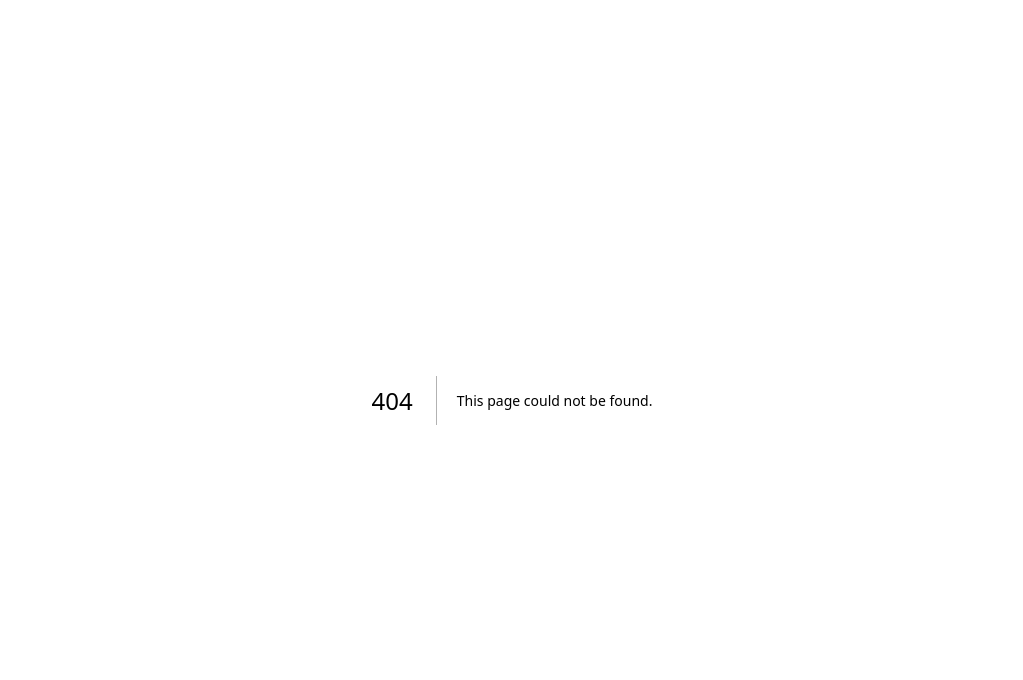
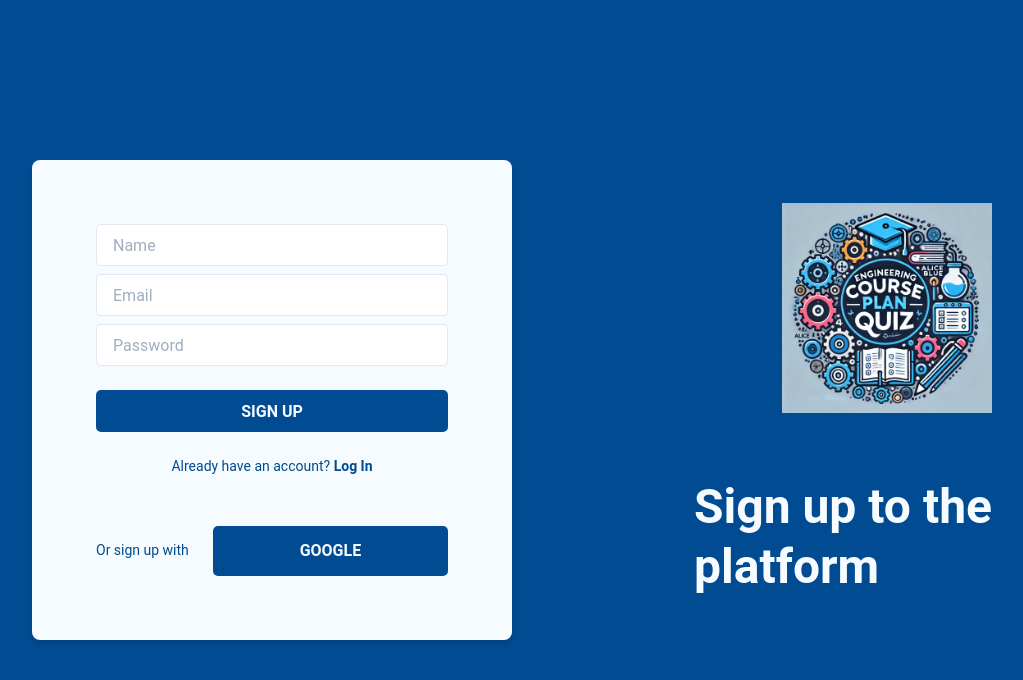
Before and after one commit to HackPSU-Fall24/HackPSU-FA-24, a Next.js app in the folder client/: page /signup in a window 1280 px wide. Before the commit this address had no page. Shown: the top 680 px of the page, without its empty margins (128-1151 px from the left). Built offline with nearby package versions, Linux system fonts and the light colour scheme.

Commit message:
created signup page and modified UI

```diff
--- a/client/package.json
+++ b/client/package.json
@@ -13,6 +13,7 @@
     "@emotion/react": "^11.13.3",
     "@emotion/styled": "^11.13.0",
     "emotion-theming": "^11.0.0",
+    "framer-motion": "^11.11.8",
     "next": "14.2.15",
     "react": "^18",
     "react-dom": "^18"
--- /dev/null
+++ b/client/src/app/AnimatePresence.tsx
@@ -0,0 +1,20 @@
+"use client";
+
+import { AnimatePresence } from "framer-motion";
+import { useRouter } from "next/router";
+import Signup from "./SignUp";
+import Login from "./Login";
+
+export default function AppLayout() {
+  const router = useRouter();
+
+  return (
+    <AnimatePresence mode="wait">
+      {router.pathname === "/signup" ? (
+        <Signup key="signup" />
+      ) : (
+        <Login key="login" />
+      )}
+    </AnimatePresence>
+  );
+}
--- a/client/src/app/Login.tsx
+++ b/client/src/app/Login.tsx
@@ -5,6 +5,7 @@ import { useRouter } from "next/navigation";
 import Divider from "./components/Divider";
 import Input from "./components/Input";
 import logo from "./public/image.png";
+import { motion } from "framer-motion";
 
 export default function Login() {
   const router = useRouter();
@@ -14,7 +15,19 @@ export default function Login() {
     // After successful login, navigate to Quiz page
     router.push("/quiz");
   };
+
+  const handleRegister = () => {
+    // Perform login actions here
+    // After successful login, navigate to Quiz page
+    router.push("/signup");
+  };
   return (
+    <motion.div
+      initial={{ x: "100%", opacity: 0 }}
+      animate={{ x: 0, opacity: 1 }}
+      exit={{ x: "-100%", opacity: 0 }}
+      transition={{ duration: 0.5 }}
+    >
       <Grid
         as="main"
         height="100vh"
@@ -102,6 +115,7 @@ export default function Login() {
             Don't have an account?{" "}
             <Link
               color="brand.alice-blue"
+              onClick={handleRegister}
               fontWeight="bold"
               _hover={{
                 color: "brand.bright-pink-crayola",
@@ -112,7 +126,7 @@ export default function Login() {
             </Link>
           </Text>
 
-        <Divider />
+          <Divider color={"brand.alice-blue"} />
 
           <Flex alignItems="center">
             <Text fontSize="sm" color="white">
@@ -135,5 +149,6 @@ export default function Login() {
           </Flex>
         </Flex>
       </Grid>
+    </motion.div>
   );
 }
--- /dev/null
+++ b/client/src/app/SignUp.tsx
@@ -0,0 +1,161 @@
+"use client";
+
+import { Heading, Grid, Flex, Link, Button, Text } from "@chakra-ui/react";
+import { useRouter } from "next/navigation";
+import Divider from "./components/Divider";
+import Input from "./components/Input";
+import logo from "./public/image.png";
+import { useEffect, useState } from "react";
+import { motion } from "framer-motion";
+
+export default function Signup() {
+  const router = useRouter();
+  const [isInverted, setIsInverted] = useState(false);
+
+  useEffect(() => {
+    // Trigger the color inversion transition
+    setIsInverted(true);
+  }, []);
+
+  const handleSignup = () => {
+    // Perform signup actions here
+    // After successful signup, navigate to the Login page
+    router.push("/login");
+  };
+
+  return (
+    <motion.div
+      initial={{ x: "100%", opacity: 0 }}
+      animate={{ x: 0, opacity: 1 }}
+      exit={{ x: "-100%", opacity: 0 }}
+      transition={{ duration: 0.5 }}
+    >
+      <Grid
+        as="main"
+        height="100vh"
+        templateColumns="1fr 480px 480px 1fr"
+        templateRows="1fr 480px 1fr"
+        templateAreas="
+        '. . . .'
+        '. form logo .'
+        '. . . .'
+      "
+        justifyContent="center"
+        alignItems="center"
+        bg={isInverted ? "brand.polynesian-blue" : "brand.alice-blue"}
+        transition="background-color 0.5s ease"
+      >
+        <Flex
+          gridArea="form"
+          height="100%"
+          backgroundColor={
+            isInverted ? "brand.alice-blue" : "brand.polynesian-blue"
+          }
+          borderRadius="md"
+          flexDir="column"
+          alignItems="stretch"
+          padding={16}
+          boxShadow="md"
+          transition="background-color 0.5s ease"
+        >
+          <Input
+            placeholder="Name"
+            backgroundColor="white"
+            color={isInverted ? "brand.polynesian-blue" : "brand.alice-blue"}
+            focusBorderColor="brand.alice-blue"
+            _placeholder={{ color: "gray.400" }}
+          />
+
+          <Input
+            placeholder="Email"
+            marginTop={2}
+            backgroundColor="white"
+            color={isInverted ? "brand.polynesian-blue" : "brand.alice-blue"}
+            focusBorderColor="brand.alice-blue"
+            _placeholder={{ color: "gray.400" }}
+          />
+
+          <Input
+            placeholder="Password"
+            marginTop={2}
+            backgroundColor="white"
+            color={isInverted ? "brand.polynesian-blue" : "brand.alice-blue"}
+            focusBorderColor="brand.alice-blue"
+            _placeholder={{ color: "gray.400" }}
+          />
+
+          <Button
+            backgroundColor="brand.polynesian-blue"
+            color="brand.alice-blue"
+            height="50px"
+            borderRadius="sm"
+            marginTop={6}
+            onClick={handleSignup}
+            _hover={{
+              backgroundColor: "brand.bright-pink-crayola",
+              color: "white",
+            }}
+          >
+            SIGN UP
+          </Button>
+
+          <Text
+            textAlign="center"
+            fontSize="sm"
+            color="brand.polynesian-blue"
+            marginTop={6}
+          >
+            Already have an account?{" "}
+            <Link
+              color="brand.polynesian-blue"
+              fontWeight="bold"
+              _hover={{
+                color: "brand.bright-pink-crayola",
+                textDecoration: "underline",
+              }}
+              onClick={() => router.push("/login")}
+            >
+              Log In
+            </Link>
+          </Text>
+
+          <Divider
+            color={isInverted ? "brand.alice-blue" : "brand.polynesian-blue"}
+          />
+
+          <Flex alignItems="center">
+            <Text fontSize="sm" color="brand.polynesian-blue">
+              Or sign up with
+            </Text>
+            <Button
+              height="50px"
+              flex="1"
+              backgroundColor="brand.polynesian-blue"
+              color="brand.alice-blue"
+              marginLeft={6}
+              borderRadius="sm"
+              _hover={{
+                backgroundColor: "brand.bright-pink-crayola",
+                color: "white",
+              }}
+            >
+              GOOGLE
+            </Button>
+          </Flex>
+        </Flex>
+
+        <Flex gridArea="logo" flexDir="column" alignItems="flex-end">
+          <img src={logo.src} alt="Piffy" width={210} />
+          <Heading
+            size="2xl"
+            lineHeight="shorter"
+            marginTop={16}
+            color={isInverted ? "brand.alice-blue" : "brand.polynesian-blue"}
+          >
+            Sign up to the <br /> platform
+          </Heading>
+        </Flex>
+      </Grid>
+    </motion.div>
+  );
+}
--- a/client/src/app/components/Divider.tsx
+++ b/client/src/app/components/Divider.tsx
@@ -1,11 +1,15 @@
 import React from "react";
 import { Divider as ChakraDivider, Grid } from "@chakra-ui/react";
 
-const Divider: React.FC = () => {
+interface DividerProps {
+  color?: string;
+}
+
+const Divider: React.FC<DividerProps> = ({ color = "gray.200" }) => {
   return (
     <Grid gridTemplateColumns="1fr 1fr" columnGap={12} opacity={0.4}>
-      <ChakraDivider marginY={6} />
-      <ChakraDivider marginY={6} />
+      <ChakraDivider marginY={6} borderColor={color} />
+      <ChakraDivider marginY={6} borderColor={color} />
     </Grid>
   );
 };
--- a/client/src/app/components/Question.tsx
+++ b/client/src/app/components/Question.tsx
@@ -1,6 +1,4 @@
-// src/app/components/Question.tsx
-
-import { Question as QuestionType } from '../data/questions';
+import { Question as QuestionType } from "../data/questions";
 
 interface QuestionProps {
   question: QuestionType;
@@ -8,59 +6,87 @@ interface QuestionProps {
   onOptionChange: (response: any) => void;
 }
 
-export default function Question({ question, response, onOptionChange }: QuestionProps) {
+export default function Question({
+  question,
+  response,
+  onOptionChange,
+}: QuestionProps) {
   const handleMultiSelectChange = (option: string) => {
+    console.log("Option clicked:", option);
     const updatedResponse = response.includes(option)
       ? response.filter((o: string) => o !== option)
       : [...response, option];
+    console.log("Updated Response:", updatedResponse);
     onOptionChange(updatedResponse);
   };
 
   return (
     <div>
       <h2 className="text-2xl font-bold mb-4">{question.title}</h2>
-      {question.type === 'multi-select' && question.options?.map((option, index) => (
-        <label key={index} className="block mb-2 text-smoky-black">
+      {question.type === "multi-select" &&
+        question.options?.map((option, index) => (
+          <label
+            key={index}
+            className={`cursor-pointer block mb-2 px-4 py-2 rounded-lg border-2 text-smoky-black transition-all
+        ${
+          response.includes(option)
+            ? "bg-celestial-blue text-white border-celestial-blue"
+            : "bg-alice-blue border-gray-300"
+        }`}
+          >
             <input
               type="checkbox"
               checked={response.includes(option)}
-            onChange={() => handleMultiSelectChange(option)}
-            className="mr-2 accent-celestial-blue"
+              onChange={() => handleMultiSelectChange(option)} // Directly on input
+              className="hidden"
             />
             {option}
           </label>
         ))}
-      {question.type === 'single-select' && question.options?.map((option, index) => (
-        <label key={index} className="block mb-2 text-smoky-black">
-          <input
-            type="radio"
-            name={`question-${question.title}`}
-            checked={response === option}
-            onChange={() => onOptionChange(option)}
-            className="mr-2 accent-celestial-blue"
-          />
+
+      {question.type === "single-select" &&
+        question.options?.map((option, index) => (
+          <label
+            key={index}
+            onClick={() => onOptionChange(option)}
+            className={`cursor-pointer block mb-2 px-4 py-2 rounded-lg border-2 text-center transition-all
+        ${
+          response === option
+            ? "bg-celestial-blue text-white border-celestial-blue"
+            : "bg-alice-blue text-smoky-black border-gray-300"
+        }`}
+            style={{
+              backgroundColor: response === option ? "#279af1" : "#f6fbff",
+              color: response === option ? "#ffffff" : "#070600", // White for selected text, Smoky Black for default
+            }}
+          >
             {option}
           </label>
         ))}
-      {question.type === 'scale' && (
-        <div className="flex justify-between mt-2">
+
+      {question.type === "scale" && (
+        <div className="mt-2">
+          <input
+            type="range"
+            min="1"
+            max="5"
+            value={response || 3} // Default to the middle value if not set
+            onChange={(e) => onOptionChange(Number(e.target.value))}
+            className="w-full accent-celestial-blue"
+          />
+          <div className="flex justify-between text-sm mt-1">
             {[1, 2, 3, 4, 5].map((num) => (
-            <label key={num} className="text-smoky-black">
-              <input
-                type="radio"
-                name={`scale-${question.title}`}
-                checked={response === num}
-                onChange={() => onOptionChange(num)}
-                className="mr-1 accent-celestial-blue"
-              />
+              <span key={num} className="text-smoky-black">
                 {num}
-            </label>
+              </span>
             ))}
           </div>
+        </div>
       )}
-      {question.type === 'text' && (
+
+      {question.type === "text" && (
         <textarea
-          value={response || ''}
+          value={response || ""}
           onChange={(e) => onOptionChange(e.target.value)}
           placeholder="Type your answer here..."
           className="w-full mt-2 p-2 bg-alice-blue text-smoky-black rounded"
--- a/client/src/app/data/questions.ts
+++ b/client/src/app/data/questions.ts
@@ -1,4 +1,6 @@
 // src/app/data/questions.ts
+
+import { option } from "framer-motion/client";
 
 export interface Question {
   title: string;
@@ -49,6 +51,11 @@ const questions: Question[] = [
     type: "multi-select",
   },
   {
+    title: "Which industries or sectors interest you the most? (Select up to three)",
+    options: [ "Aerospace", "Automotive", "Biotechnology", "Energy", "Environmental", "Information Technology", "Manufacturing", "Robotics/AI", "Telecommunications", "Other (Please specify)"],
+    type: "multi-select"
+  },
+  {
     title: "Are you interested in joining engineering clubs, competitions, or research groups?",
     options: ["Yes", "No", "Maybe"],
     type: "single-select",
--- /dev/null
+++ b/client/src/app/login/page.tsx
@@ -0,0 +1,10 @@
+import ThemeContainer from "../contexts/theme/ThemeContainer";
+import Login from "../Login";
+
+export default function Page() {
+  return (
+    <ThemeContainer>
+      <Login />
+    </ThemeContainer>
+  );
+}
--- a/client/src/app/page.tsx
+++ b/client/src/app/page.tsx
@@ -1,12 +1,7 @@
 // src/pages/index.tsx
 
-import ThemeContainer from "./contexts/theme/ThemeContainer";
-import Login from "./Login";
+import { AnimatePresence } from "framer-motion";
 
 export default function Home() {
-  return (
-    <ThemeContainer>
-      <Login />
-    </ThemeContainer>
-  );
+  return <AnimatePresence />;
 }
--- a/client/src/app/quiz/page.tsx
+++ b/client/src/app/quiz/page.tsx
@@ -78,7 +78,7 @@ export default function Quiz() {
       >
         {/* Entire Container with white box and animation */}
         <div
-          className={`relative w-full max-w-2xl p-6 bg-alice-blue text-polynesian-blue rounded shadow-lg animation transition-all ${
+          className={`relative w-full max-w-4xl p-6 bg-alice-blue text-polynesian-blue rounded shadow-lg animation transition-all ${
             transitioning
               ? direction === "up"
                 ? "animate-slide-out-up"
@@ -88,6 +88,11 @@ export default function Quiz() {
               : "animate-slide-in-down"
           }`}
         >
+          {/* Question Indicator */}
+          <div className="text-center mb-4 text-xl font-semibold">
+            Question {currentQuestion + 1} of {questions.length}
+          </div>
+
           {/* Adjust Question layout to remove space */}
           <div className="flex-grow flex items-center w-full">
             <Question
--- /dev/null
+++ b/client/src/app/signup/page.tsx
@@ -0,0 +1,10 @@
+import ThemeContainer from "../contexts/theme/ThemeContainer";
+import Signup from "../SignUp";
+
+export default function Page() {
+  return (
+    <ThemeContainer>
+      <Signup />
+    </ThemeContainer>
+  );
+}
```
Also changed, not shown: 1 other file (tests, documents, lock files or other folders). Lines whose indentation alone changed are shown as unchanged.
